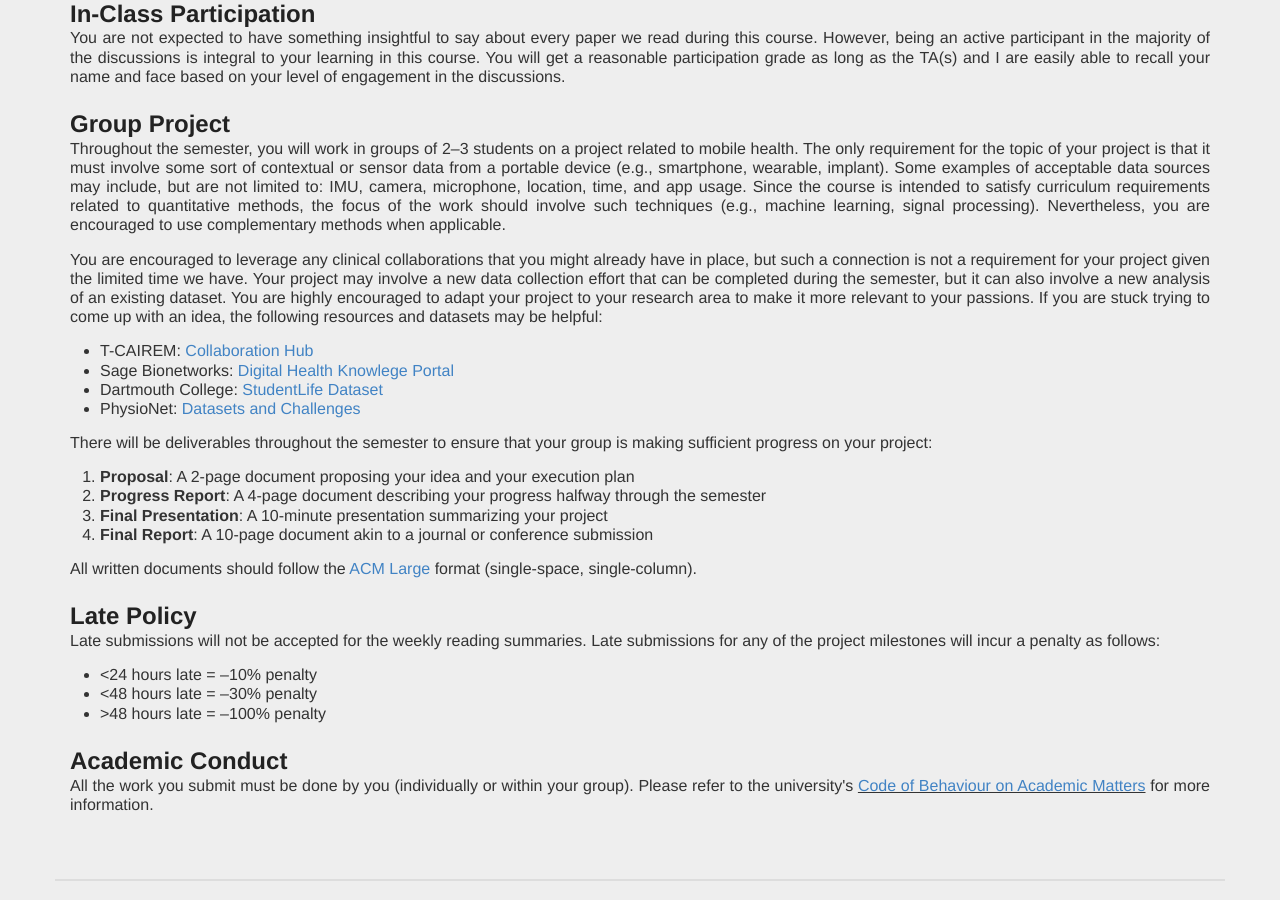
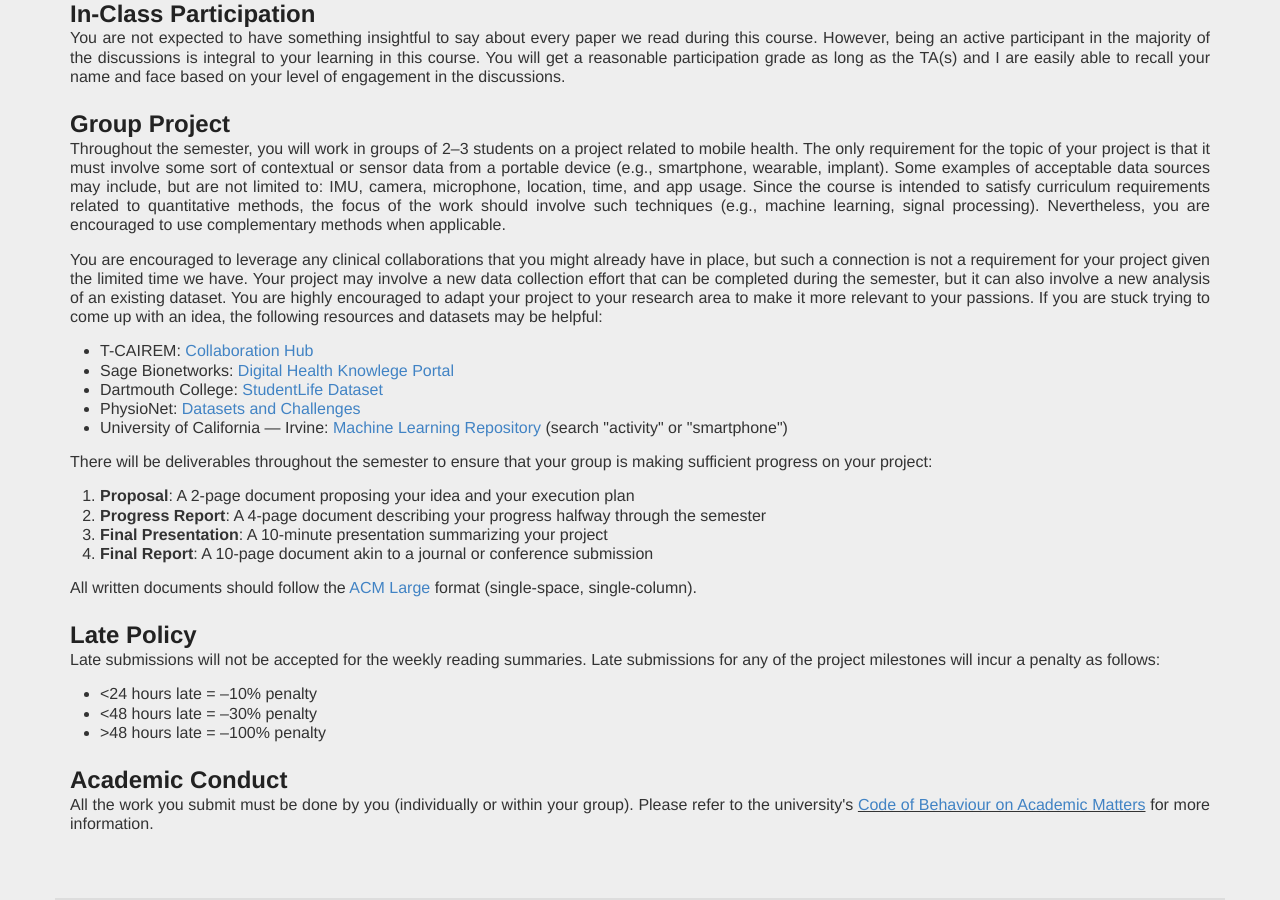
Before and after one commit to mariakakis/mhealth-course, a Jekyll site: the page built from syllabus/index.html, in a window 1280 px wide and 900 px high, scrolled down 1225 px. Built offline with Jekyll 4.4.1, drawn with Linux system fonts in a browser that asks for light colours; some web fonts are replaced.

Commit message:
update dataset resources

```diff
--- a/syllabus/index.html
+++ b/syllabus/index.html
@@ -109,6 +109,7 @@ You are encouraged to leverage any clinical collaborations that you might alread
   <li>Sage Bionetworks: <a href="https://dhealth.synapse.org/">Digital Health Knowlege Portal</a></li>
   <li>Dartmouth College: <a href="https://studentlife.cs.dartmouth.edu/">StudentLife Dataset</a></li>
   <li>PhysioNet: <a href="https://physionet.org/">Datasets and Challenges</a></li>
+  <li>University of California — Irvine: <a href="https://archive.ics.uci.edu/ml/datasets.php">Machine Learning Repository</a> (search "activity" or "smartphone")
 </ul>
 </p>
 
```
